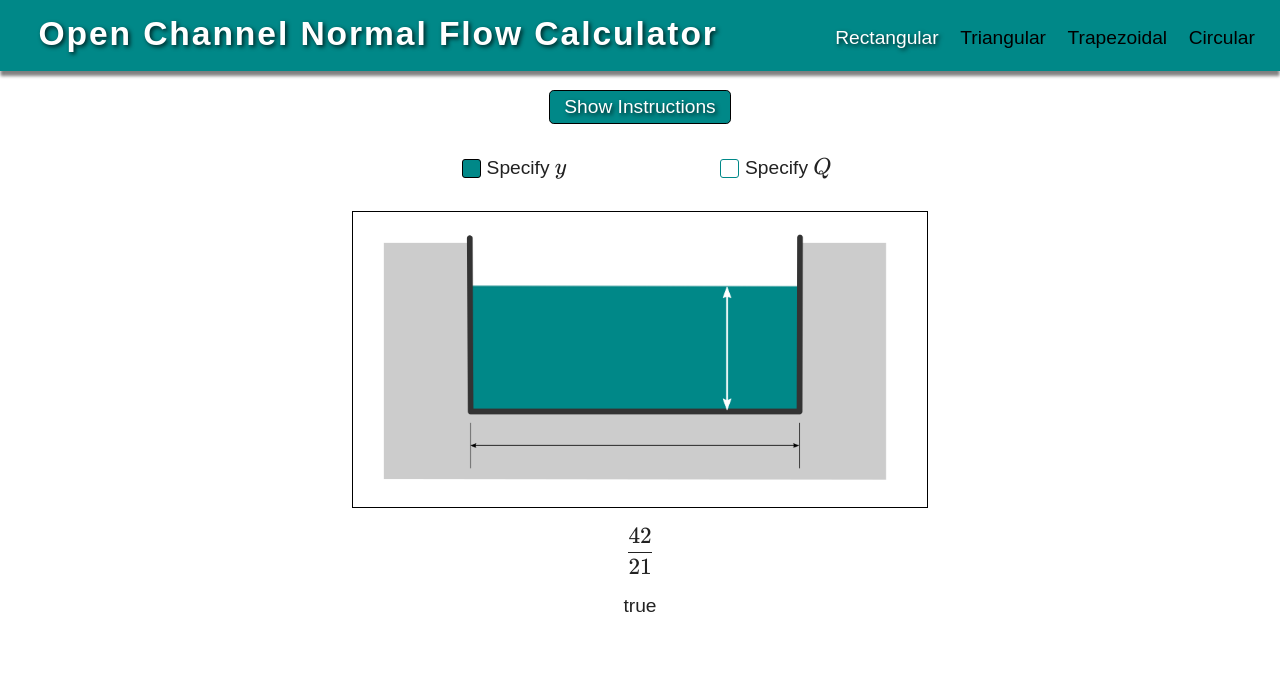
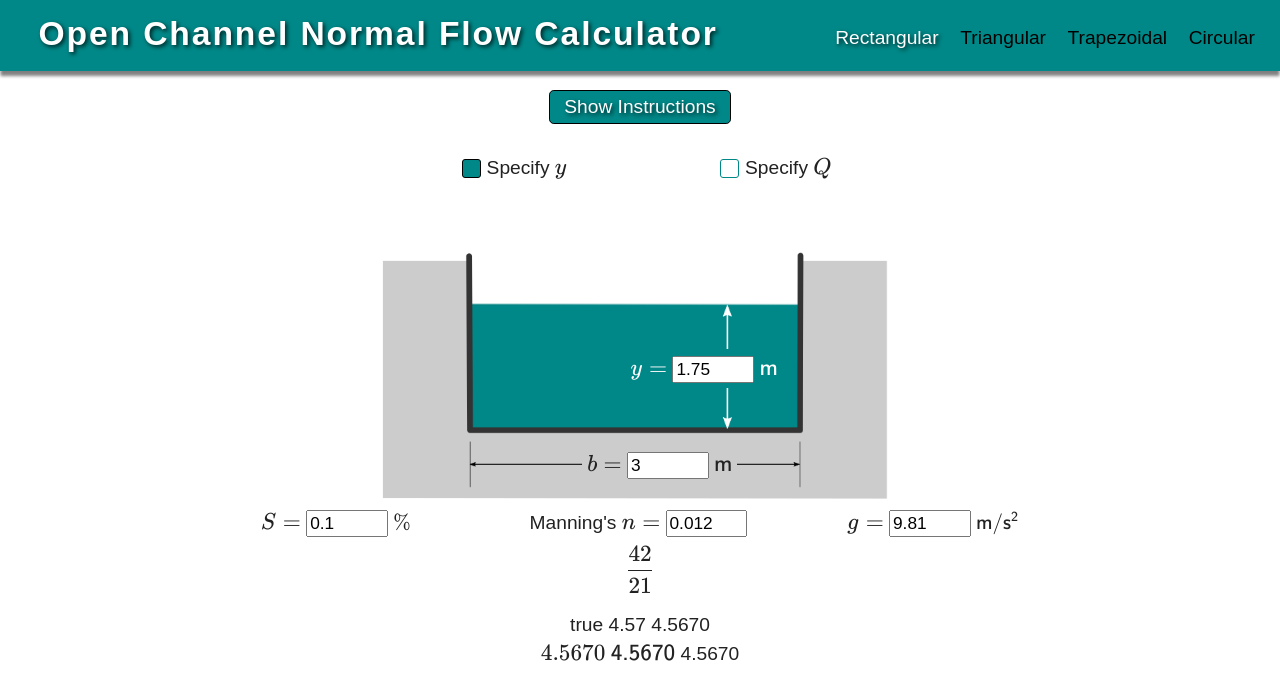
Before and after one commit to dmorgorg/ocfc, a SvelteKit app: page /fluids/calcs/ocfc in a window 1280 px wide. Shown: the top 700 px of the page. Built offline with nearby package versions, Linux system fonts and the light colour scheme.

Commit message:
rectangular inputs

```diff
--- a/src/lib/utilities.js
+++ b/src/lib/utilities.js
@@ -6,3 +6,16 @@ export const ki = (tex) => {
 export const kd = (tex) => {
 	return katex.renderToString(tex, { displayMode: true });
 };
+
+export const utils = {
+	rad: (degrees) => {
+		return degrees * Math.PI / 180;
+	},
+	deg: (radians) => {
+		return radians / Math.PI * 180;
+	},
+	// num is a string, sigDigs an integer, returns string with the specified number of sig digs
+	sd: function (num, sigDigs) {
+		return parseFloat(num).toPrecision(sigDigs);
+	},
+};
--- a/src/lib/utils.js
+++ /dev/null
@@ -1,6 +0,0 @@
-// src/lib/utils.js
-
-export const currentYear = () => {
-    const d = new Date();
-    return d.getFullYear();
-};
--- a/src/routes/fluids/calcs/ocfc/+page.svelte
+++ b/src/routes/fluids/calcs/ocfc/+page.svelte
@@ -34,4 +34,6 @@
 			<Circular />
 		</div>
 	</main>
+
+
 </div>
--- a/src/routes/fluids/calcs/ocfc/components/Intro.svelte
+++ b/src/routes/fluids/calcs/ocfc/components/Intro.svelte
@@ -1,4 +1,5 @@
 <script>
+	import { fade, fly } from "svelte/transition";
 	import { ki } from "$lib/utilities";
 	export let typeOfChannel = "rectangular";
 	let isVisible = false;
@@ -9,7 +10,7 @@
 </script>
 
 {#if isVisible}
-	<section>
+	<section in:fly={{ y: -200 }} out:fly={{ y: -200, delay:100}}>
 		This calculator on this page is for normal (uniform) flow in an open channel with a
 		<span style="font-weight: bold; letter-spacing: -0.03em">{typeOfChannel}</span> cross-section.
 		<p />
@@ -28,14 +29,23 @@
 			channel, {@html ki(`y`)} cannot be determined analytically from {@html ki(`Q`)} and is found using
 			an iterative method.
 		{/if}
+		<p />
 	</section>
-	<p/>
-	<button on:click={toggle}>Hide Instructions Above</button>
-{:else}
-	<button on:click={toggle}>Show Instructions</button>
 {/if}
+<!-- {#if isVisible} -->
+<button on:click={toggle}>
+	{#if isVisible}
+		<div>Hide Instructions Above</div>
+	{:else}
+		<div>Show Instructions</div>
+	{/if}
+</button>
+<!-- {:else}
+	<button in:fade={{duration: 400, delay:1000}} out:fade={{duration: 400
+	}} on:click={toggle}>Show Instructions</button> -->
 
-<style>
+<!-- {/if}  -->
+<style lang="scss">
 	section {
 		width: 80%;
 		margin: 0 auto;
@@ -50,5 +60,11 @@
 		outline: none;
 		padding: 0.25em 0.75em;
 		text-shadow: var(--textShadow);
+
+		&:hover {
+			background-color: var(--midGrey);
+			color: var(--primaryDDark);
+			text-shadow: none;
+		}
 	}
 </style>
--- a/src/routes/fluids/calcs/ocfc/components/Rectangular.svelte
+++ b/src/routes/fluids/calcs/ocfc/components/Rectangular.svelte
@@ -1,12 +1,37 @@
 <script>
 	import { fade } from "svelte/transition";
-	import { ki, kd } from "$lib/utilities";
+	import { ki, kd, utils } from "$lib/utilities";
 	import Intro from "./Intro.svelte";
 	let typeOfChannel = "rectangular";
 	let specifyY = true;
 
+	let sdigs = 3,
+		wdigs = 5;
+
+	$: sds = (num_string) => {
+		return parseFloat(num_string).toPrecision(sdigs);
+	};
+	$: sdw = (num_string) => {
+		return parseFloat(num_string).toPrecision(wdigs);
+	};
+
+	let den = 21;
 	let num = 42;
-	let den = 21;
+
+	// variables ending in s are string inputs, bound to numerical input fields
+	let bs = 3,
+		ys = 1.75,
+		QQs = 3.25,
+		ss = 0.1,
+		n = 0.012,
+		g = 9.81;
+
+	const calculate = () => {
+		return 42;
+	};
+	const processChange = () => {
+		calculate();
+	};
 </script>
 
 <article>
@@ -37,33 +62,123 @@
 					src="/ocfc/rectangularChannelSectionY.png"
 					alt="rectangular channel section by depth" />
 			{/if}
+
+			<form on:submit|preventDefault={calculate}>
+				<label class="b">
+					{@html ki(`b=`)}
+					<input type="number" step="any" required bind:value={bs} on:input={processChange} />
+					{@html ki(`\\textsf{m}`)}
+				</label>
+
+				{#if specifyY}
+					<label class="y">
+						{@html ki(`y=`)}
+						<input type="number" step="any" required bind:value={ys} on:input={processChange} />
+						{@html ki(`\\textsf{m}`)}
+					</label>
+				{:else}
+					<label class="Q">
+						{@html ki(`Q=`)}
+						<input type="number" step="any" required bind:value={QQs} on:input={processChange} />
+						{@html ki(`\\mathsf{m^3\\!/s}`)}
+					</label>
+				{/if}
+			</form>
 		</div>
+
+		    <form  on:submit|preventDefault={calculate}>
+
+    				<label class="slope">
+    					{@html ki(`S=`)}
+    					<input type="number" step="any" required bind:value={ss} on:input={processChange} />
+    					{@html ki(`\\small\\%`)}
+    				</label>
+
+    				{#if specifyY}
+    					<label class="n">
+    						Manning's {@html ki(`n=`)}
+    						<input type="number" step="any" required bind:value={n} on:input={processChange} />
+    					</label>
+    					<label class="g">
+    						{@html ki(`g=`)}
+    						<input type="number" step="any" required bind:value={g} on:input={calculate} />
+    						{@html ki(`\\small \\mathsf{ m/s^2 }`)}
+    					</label>
+    				{/if}
+
+    		</form>
+
 	</section>
 
 	{@html kd(`\\frac{${num}}{${den}}`)}
 
 	{specifyY}
+	{sds(4.567)}
+	{sdw(4.567)}
+	<br />
+
+	{@html ki(`${sdw(4.567)}`)}
+	{@html ki(`\\mathsf{${sdw(4.567)}}`)}
+	{sdw(4.567)}
 </article>
 
 <style lang="scss">
-	form {
-		& label.y {
+	section.fig form {
+		.katex {
+			color: red;
+		}
+		input {
+			width: 4.25rem;
+			font-size: 0.9rem;
+			padding-left: 0.1rem;
+			padding-right: 0.1rem;
+			cursor: pointer;
+		}
+
+		label {
+			// font-size: 90%;
+			position: absolute;
+			padding: 0 0.25em;
+
+			&.y {
 				color: white;
 				padding: 0.25em;
 				top: 40%;
-			left: 50%;
+				left: 47.5%;
 				background-color: #088;
 			}
-		& label.b {
-			top: 75%;
+
+			&.b {
+				top: 74%;
 				left: 40%;
 				background-color: #ccc;
 			}
-		& label.Q {
+
+			&.Q {
 				top: 41%;
-			left: 38%;
+				left: 37%;
 				background-color: #088;
 				padding: 0;
+				color: white;
+			}
+
+			&.slope {
+				padding: 0.25em;
+				top: 92%;
+				left: 0;
+			}
+
+			&.n {
+				padding: 0.25em;
+				top: 92%;
+				left: 35%;
+			}
+
+			&.g {
+				padding: 0.25em;
+				top: 92%;
+				right: 0;
+			}
 		}
 	}
 </style>
--- a/src/routes/fluids/calcs/ocfc/global.scss
+++ b/src/routes/fluids/calcs/ocfc/global.scss
@@ -6,11 +6,13 @@ Variables
 
 :root {
 	--primaryColor: #088;
-	--primaryDark: #099;
+	--primaryDark: #077;
+	--primaryDDark: #055;
+	--primaryLight: #099;
 	--bg: #fff;
 	--offBlack: #222;
 	--mainGrey: #ececec;
-	--midGrey: #aaa;
+	--midGrey: #ccc;
 	--mainSpacing: 0.3rem;
 	--lightShadow: 0.125rem 0.125rem 0.5rem 0.125rem rgba(0, 0, 0, 0.25);
 	--navShadow: -0.25px 5px 3px 0px rgba(0, 0, 0, 0.5);
@@ -45,8 +47,6 @@ body {
 }
 
 main {
-	// border: 1px solid black;
-	// height: 100vh;
 	margin: 1rem auto;
 	overflow-y: auto;
 	padding: 0 calc(50vw - 20rem);
@@ -58,10 +58,28 @@ img {
 
 	&.super {
 		position: absolute;
-	// border: 1px solid black;
 		left: 0;
 	}
 }
+
+section {
+	&.results {
+		width: 80%;
+	}
+	&.fig {
+		margin: 1em auto 0 auto;
+		position: relative;
+	}
+    & .lower-inputs {
+        // display: flex;
+        // border: 1px solid yellow;
+    }
+}
+
+// .lower-inputs {
+//         background: green;
+//         font-size: 2em;
+//     }
 
 /*
 ======
@@ -76,7 +94,6 @@ Navbar
 	align-items: center;
 	box-shadow: var(--navShadow);
 	justify-content: space-between;
-	// margin-bottom: 1rem;
 
 	h1.nav-title {
 		font-size: 175%;
@@ -114,6 +131,10 @@ Navbar
 	display: none;
 }
 
+// .katex {
+// 	// color: red;
+// }
+
 .container {
 	display: flex;
 	flex-direction: column;
@@ -134,7 +155,7 @@ label.yQlayout input[type="radio"] {
 	height: 0;
 }
 
-label input[type="radio"]+*::before {
+label input[type="radio"] + *::before {
 	content: "";
 	color: white;
 	display: inline-block;
@@ -142,29 +163,40 @@ label input[type="radio"]+*::before {
 	width: 1rem;
 	height: 1rem;
 	margin-right: 0.3em;
-    // border-radius: 50%;
 	border-radius: 3px;
 	border-style: solid;
 	border-width: 1px;
-    border-color: var(--primaryColor)
+	border-color: var(--primaryColor);
 }
 
-label input[type="radio"]:checked+*::before {
+label input[type="radio"]:checked + *::before {
 	border-color: black;
 	background: var(--primaryColor);
 	border-width: 1px;
 }
 
-label input[type="radio"]+* {
+label input[type="radio"] + * {
 	display: inline-block;
 	padding: 1.5rem 1rem;
 }
 
-label.yQlayout+label.yQlayout {
+label.yQlayout + label.yQlayout {
 	margin-left: 5rem;
 }
 
+/* Chrome, Safari, Edge, Opera */
 
+input::-webkit-outer-spin-button,
+input::-webkit-inner-spin-button {
+	-webkit-appearance: none;
+	margin: 0;
+}
+
+/* Firefox */
+
+// input[type="number"] {
+// 	-moz-appearance: textfield;
+// }
 
 /*
 ======
@@ -230,7 +262,6 @@ Div Widths
 	width: 75%;
 	margin: 0 auto;
 	text-align: center;
-    border: 1px solid black;
 }
 
 .width70 {
```
Lines whose indentation alone changed are shown as unchanged.
